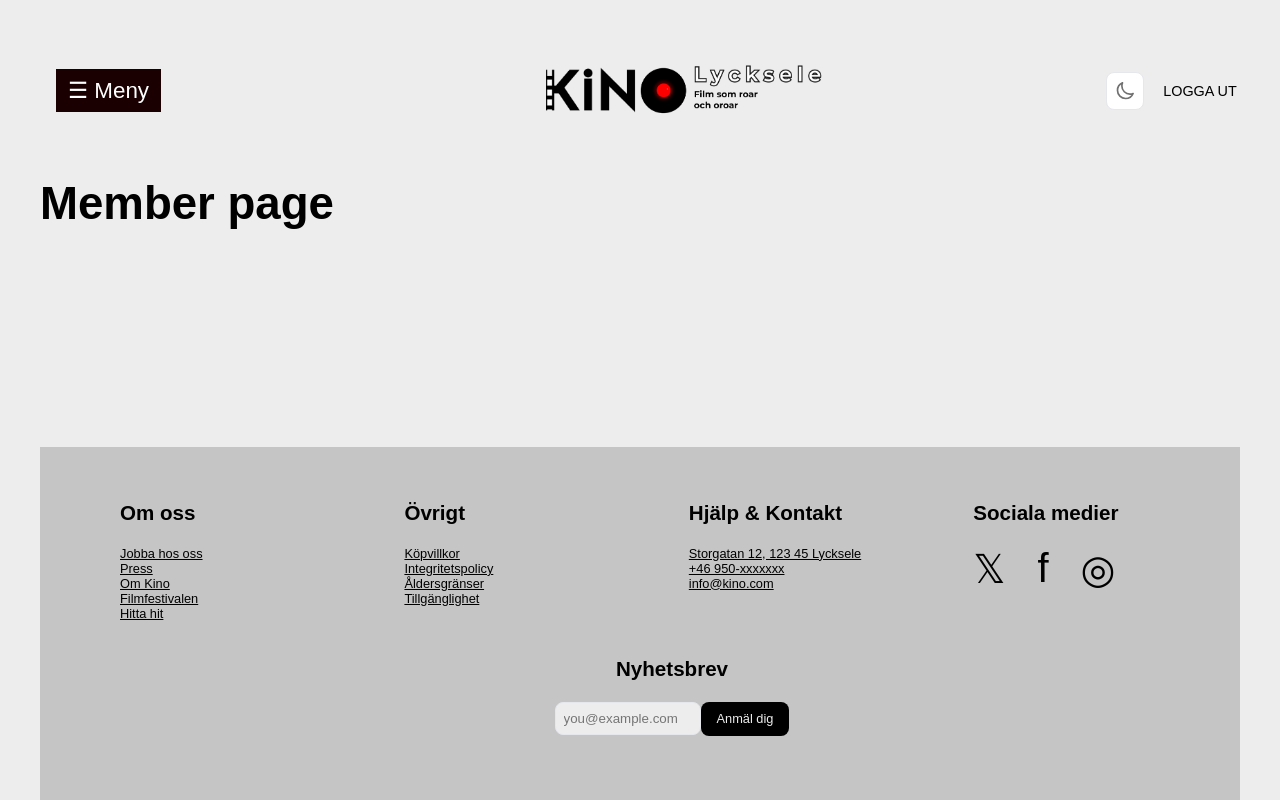
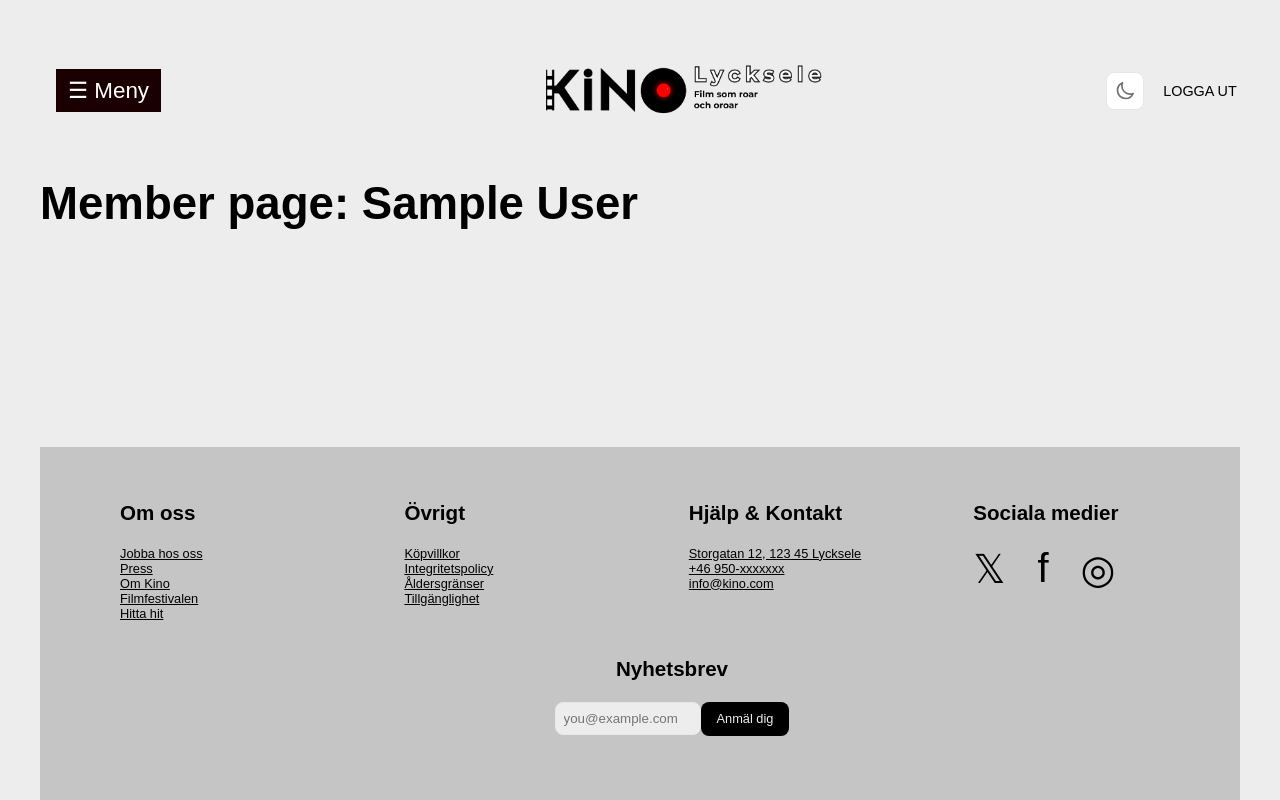
Before and after one commit to anteman-swe/kino-with-next.js, a Next.js app in the folder kino-webb/: page /member-page in a window 1280 px wide. Built offline with nearby package versions, Linux system fonts and the light colour scheme; no server answers; sample sign-in values are in the browser's storage.

Commit message:
Getting user name in member-page

```diff
--- a/kino-webb/src/app/member-page/page.tsx
+++ b/kino-webb/src/app/member-page/page.tsx
@@ -6,6 +6,8 @@ import { Role } from "@/generated/prisma/enums";
 
 const Memberpage = async () => {
     const session = await auth();
+
+    const thisUser = (session?.user?.name);
 
     if (!session?.user) {
         redirect("/");
@@ -18,12 +20,9 @@ const Memberpage = async () => {
     return (
         <>
         <section className={styles.members__offers}>
-            <h2 className={styles['members__offers--title']}>Member page</h2>
+            <h2 className={styles['members__offers--title']}>Member page: {thisUser}</h2>
             <div className={styles['members__offers--images']}>
-                {/* <img src="/Assets/offers.png">
-                <img src="/Assets/offers.png">
-                <img src="/Assets/offers.png">
-                <img src="/Assets/offers.png"> */}
+
             </div>
         </section>
         </>
```
